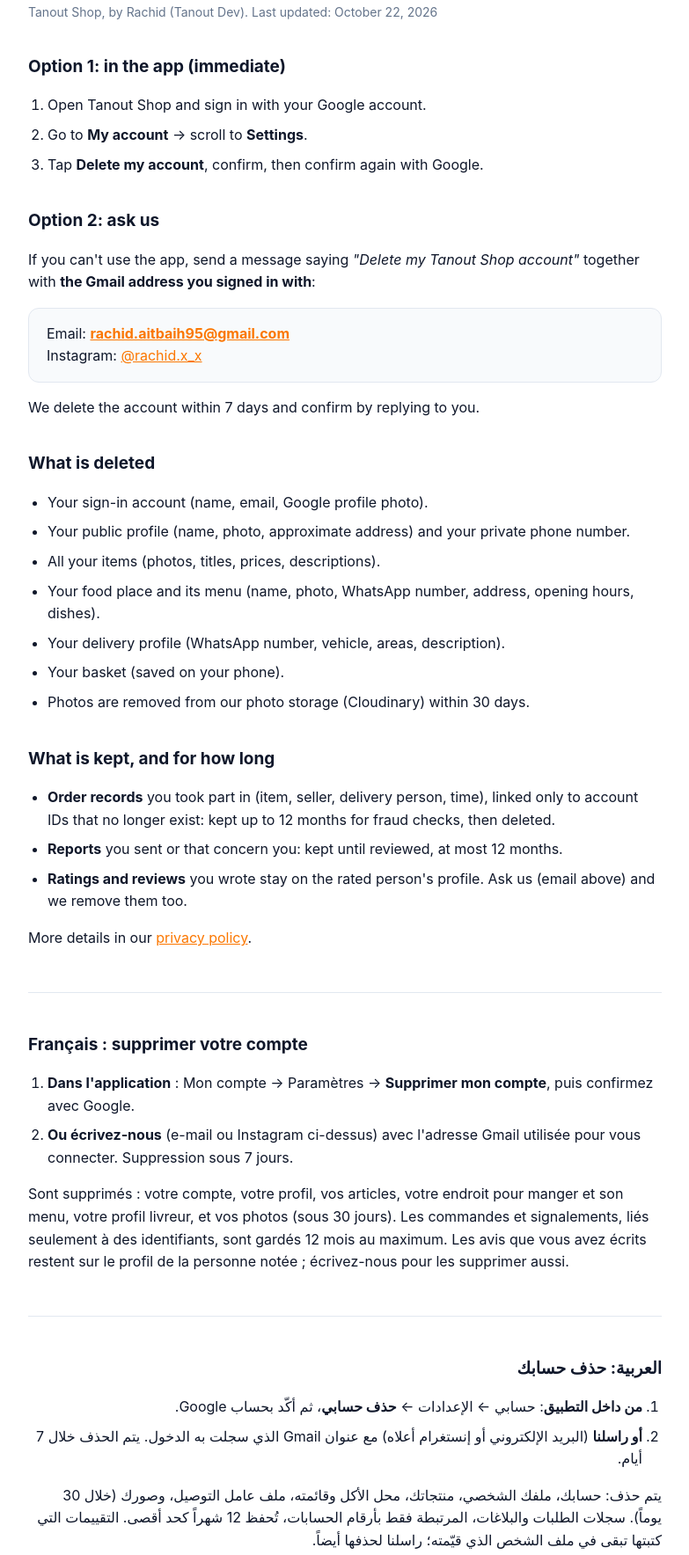
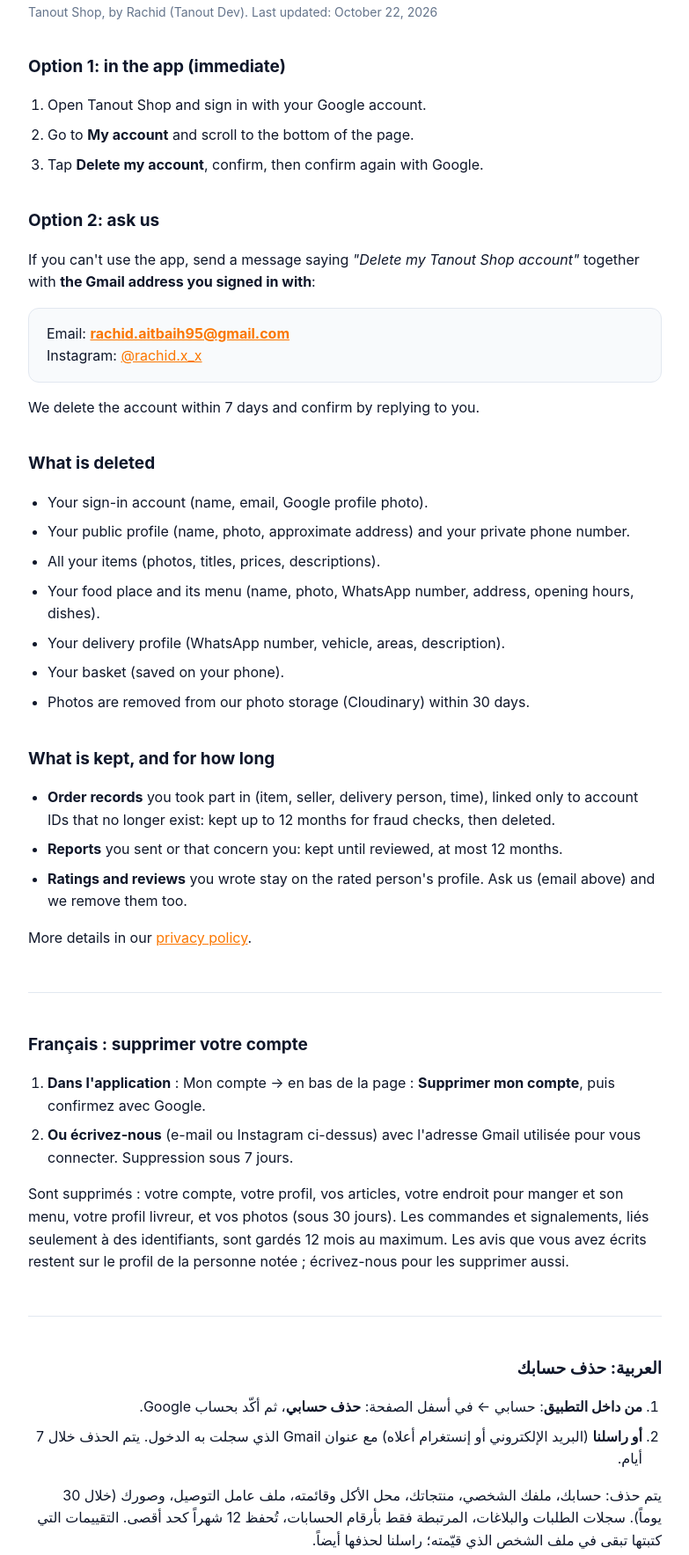
Before and after one commit to warachid/tanout-shop-privacy, a plain HTML site: page delete-account.html in a window 1280 px wide. Shown: the part 107-1875 px from the top of the page at 88% size, without its empty margins (248-1031 px from the left). Drawn offline with Linux system fonts and the light colour scheme.

Commit message:
Match app menus: pen icon to edit, delete account at bottom

```diff
--- a/delete-account.html
+++ b/delete-account.html
@@ -39,7 +39,7 @@
 <h2>Option 1: in the app (immediate)</h2>
 <ol>
   <li>Open Tanout Shop and sign in with your Google account.</li>
-  <li>Go to <strong>My account</strong> → scroll to <strong>Settings</strong>.</li>
+  <li>Go to <strong>My account</strong> and scroll to the bottom of the page.</li>
   <li>Tap <strong>Delete my account</strong>, confirm, then confirm again with Google.</li>
 </ol>
 
@@ -73,7 +73,7 @@
 <div class="lang" lang="fr">
   <h2>Français : supprimer votre compte</h2>
   <ol>
-    <li><strong>Dans l'application</strong> : Mon compte → Paramètres → <strong>Supprimer mon compte</strong>, puis confirmez avec Google.</li>
+    <li><strong>Dans l'application</strong> : Mon compte → en bas de la page : <strong>Supprimer mon compte</strong>, puis confirmez avec Google.</li>
     <li><strong>Ou écrivez-nous</strong> (e-mail ou Instagram ci-dessus) avec l'adresse Gmail utilisée pour vous connecter. Suppression sous 7 jours.</li>
   </ol>
   <p>Sont supprimés : votre compte, votre profil, vos articles, votre endroit pour manger et son menu, votre profil livreur, et vos photos (sous 30 jours). Les commandes et signalements, liés seulement à des identifiants, sont gardés 12 mois au maximum. Les avis que vous avez écrits restent sur le profil de la personne notée ; écrivez-nous pour les supprimer aussi.</p>
@@ -82,7 +82,7 @@
 <div class="lang" lang="ar" dir="rtl">
   <h2>العربية: حذف حسابك</h2>
   <ol>
-    <li><strong>من داخل التطبيق</strong>: حسابي ← الإعدادات ← <strong>حذف حسابي</strong>، ثم أكّد بحساب Google.</li>
+    <li><strong>من داخل التطبيق</strong>: حسابي ← في أسفل الصفحة: <strong>حذف حسابي</strong>، ثم أكّد بحساب Google.</li>
     <li><strong>أو راسلنا</strong> (البريد الإلكتروني أو إنستغرام أعلاه) مع عنوان Gmail الذي سجلت به الدخول. يتم الحذف خلال 7 أيام.</li>
   </ol>
   <p>يتم حذف: حسابك، ملفك الشخصي، منتجاتك، محل الأكل وقائمته، ملف عامل التوصيل، وصورك (خلال 30 يوماً). سجلات الطلبات والبلاغات، المرتبطة فقط بأرقام الحسابات، تُحفظ 12 شهراً كحد أقصى. التقييمات التي كتبتها تبقى في ملف الشخص الذي قيّمته؛ راسلنا لحذفها أيضاً.</p>
```
Also changed, not shown: ar.html (+2 -2 lines), index.html (+2 -2 lines).
